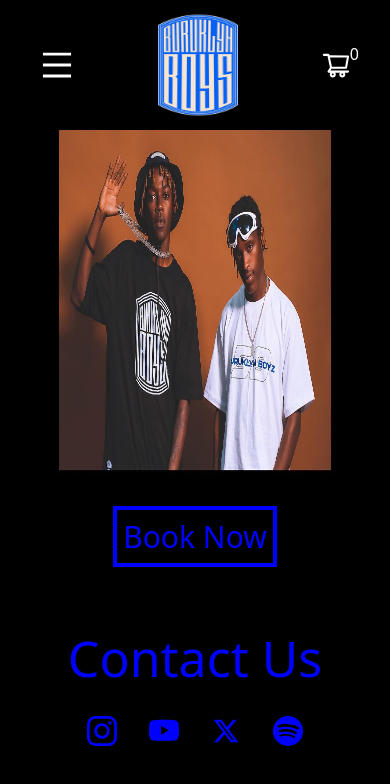
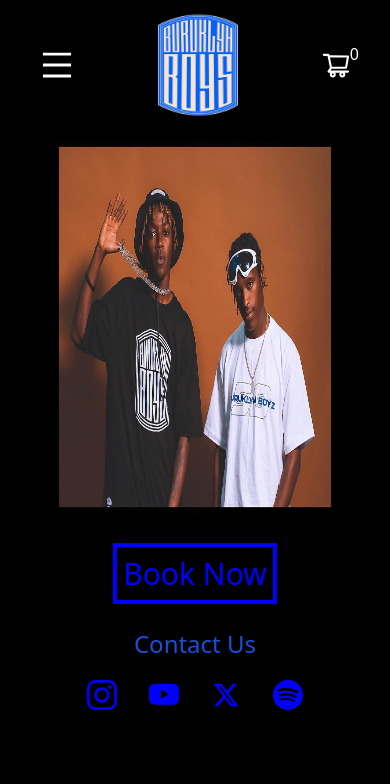
Before and after one commit to CodedVeli/BuruklynBoyz, a React (Vite) app: page /booking in a window 390 px wide. Shown: the top 784 px of the page. Built offline with nearby package versions, Linux system fonts and the light colour scheme.

Commit message:
mobile version update

```diff
--- a/src/components/Booking.css
+++ b/src/components/Booking.css
@@ -19,11 +19,11 @@
   border: 4px solid blue;
   padding: 6px;
 }
-.contact h1 {
+/* .contact h1 {
   margin-top: 30px;
   color: blue;
   font-size: 50px;
-}
+} */
 .contact a {
   color: blue;
 }
--- a/src/components/Booking.jsx
+++ b/src/components/Booking.jsx
@@ -13,7 +13,7 @@ const Booking = () => {
         <a href="mailto:abcs@gmail.com">Book Now</a>
       </div>
       <div className="contact">
-        <h1>Contact Us</h1>
+        <h1 className=" lg:text-4xl text-2xl text-blue-700 text-center">Contact Us</h1>
         <div className="icons">
           <a href="">
             <BsInstagram className="instagram" />
```
